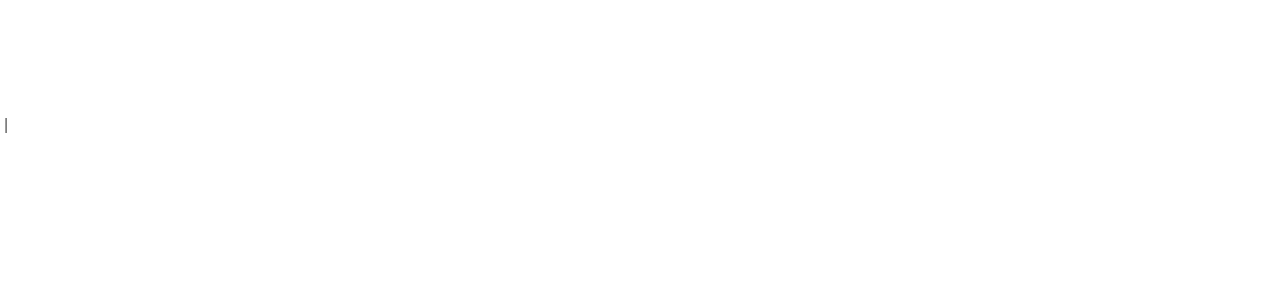
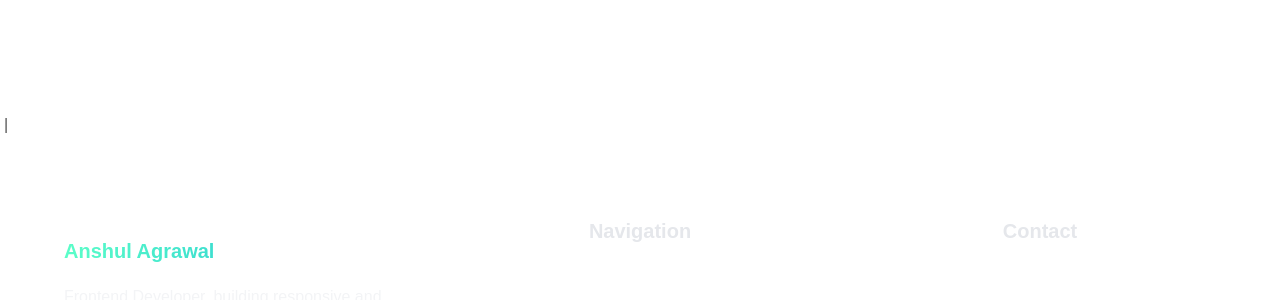
Before and after one commit to anshul1606/portfolio-website, a Next.js app: page / in a window 1280 px wide. Shown: the part 3239-3539 px from the top of the page. Before the commit the page ends 3410 px from the top, so only its background shows below. Built offline with nearby package versions, Linux system fonts and the light colour scheme.

Commit message:
Updated website

```diff
--- /dev/null
+++ b/src/app/components/Footer.jsx
@@ -0,0 +1,55 @@
+"use client";
+import { FaLinkedin, FaGithub } from "react-icons/fa";
+import { BiLogoGmail } from "react-icons/bi";
+import { User, Code2, GraduationCap, FolderGit2, Award, Download, Menu, X, } from "lucide-react";
+
+import AnimatedText from "./AnimatedText";
+
+export default function Footer(){
+    return(
+        <section id="footer" className="px-16">
+            <div className="flex flex-col md:flex-row justify-between gap-12  py-10 lg:py-20  py-3">
+                <div className="flex-1">
+                    <div className="py-5">
+                        <h1 className="text-xl font-bold bg-gradient-to-r from-[#5bfec8] to-[#06B6D4] bg-clip-text text-transparent">Anshul Agrawal</h1>
+                    </div>
+                    <div>
+                        <p className="text-gray-100">Frontend Developer, building responsive and user-friendly web applications.</p>
+                    </div>
+                </div>
+                <div className="flex-1 flex flex-col items-center text-xl sm:text-xl lg:text-base gap-5">
+                    <h1 className="text-xl font-bold text-gray-200">
+                        Navigation
+                    </h1>
+                    <div className="text-white">
+                        <ul className="space-y-2">
+                            <li className="flex items-center gap-2"><User size={16} /><AnimatedText text="About" /></li>
+                            <li className="flex items-center gap-2"><Code2 size={16} /><AnimatedText text="Skills" /></li>
+                            <li className="flex items-center gap-2"><GraduationCap size={16} /><AnimatedText text="Education" /></li>
+                            <li className="flex items-center gap-2"><FolderGit2 size={16} /><AnimatedText text="Projects" /></li>
+                            <li className="flex items-center gap-2"><Award size={16} /><AnimatedText text="Certificates" /></li>
+                            <li className="flex items-center gap-2"><Download size={16} /><AnimatedText text="Resume" /></li>
+                        </ul>
+                    </div>
+                </div>
+                <div className="flex-1 flex flex-col items-center">
+                    <h1 className="text-xl font-bold text-gray-200">
+                        Contact
+                    </h1>
+                    <div className="text-white mt-5">
+                        <a href="mailto:agrawalanshul1606@gmail.com" className="hover:underline flex items-center gap-2 rounded-xl hover:text-[#10B981] transition-colors duration-300">
+                            <BiLogoGmail size={15} /><AnimatedText text="agrawalanshul1606@gmail.com" />
+                        </a>
+                        <a href="https://www.linkedin.com/in/anshul-agrawal-7ba749221/" target="_blank" rel="noopener noreferrer" className="hover:underline flex w-23 h-10 flex items-center  gap-2 rounded-xl hover:text-[#10B981] transition-colors duration-300">
+                            <FaLinkedin size={15} /><AnimatedText text="LinkedIn"/>
+                        </a>
+                        <a href="https://github.com/anshul1606" target="_blank" rel="noopener noreferrer" className="hover:underline flex w-23 h-10 flex items-center gap-2 rounded-xl hover:text-[#10B981] transition-colors duration-300">
+                            <FaGithub size={15} /><AnimatedText text="Github"/>
+                        </a>
+                    </div>
+                </div>
+
+            </div>
+        </section>
+    );
+}
--- a/src/app/page.js
+++ b/src/app/page.js
@@ -9,6 +9,7 @@ import Certification from "./components/Certification";
 import ScrollReveal from "./components/ScrollReveal";
 import Hero from "./components/Hero";
 import TextType from "./components/TextType";
+import Footer from "./components/Footer";
 
 
 
@@ -26,6 +27,7 @@ export default function Home() {
       <Certification />
       <ScrollReveal />
       <TextType />
+      <Footer />
     </main>
 
     </>
```
